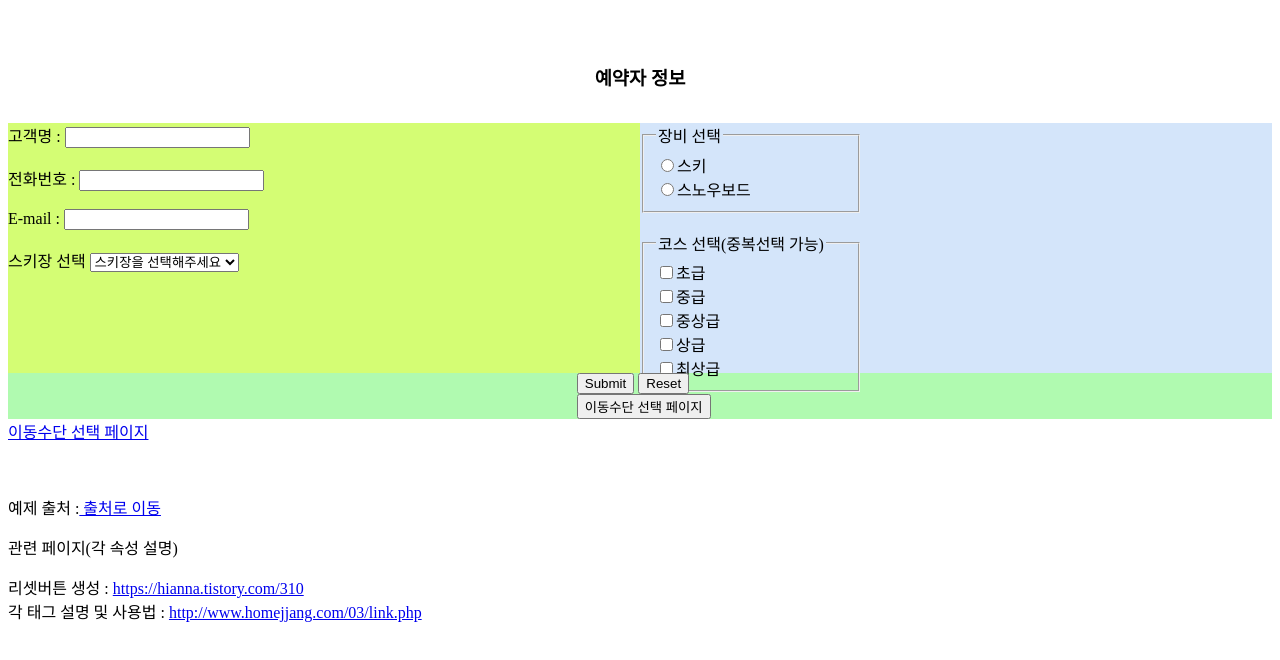
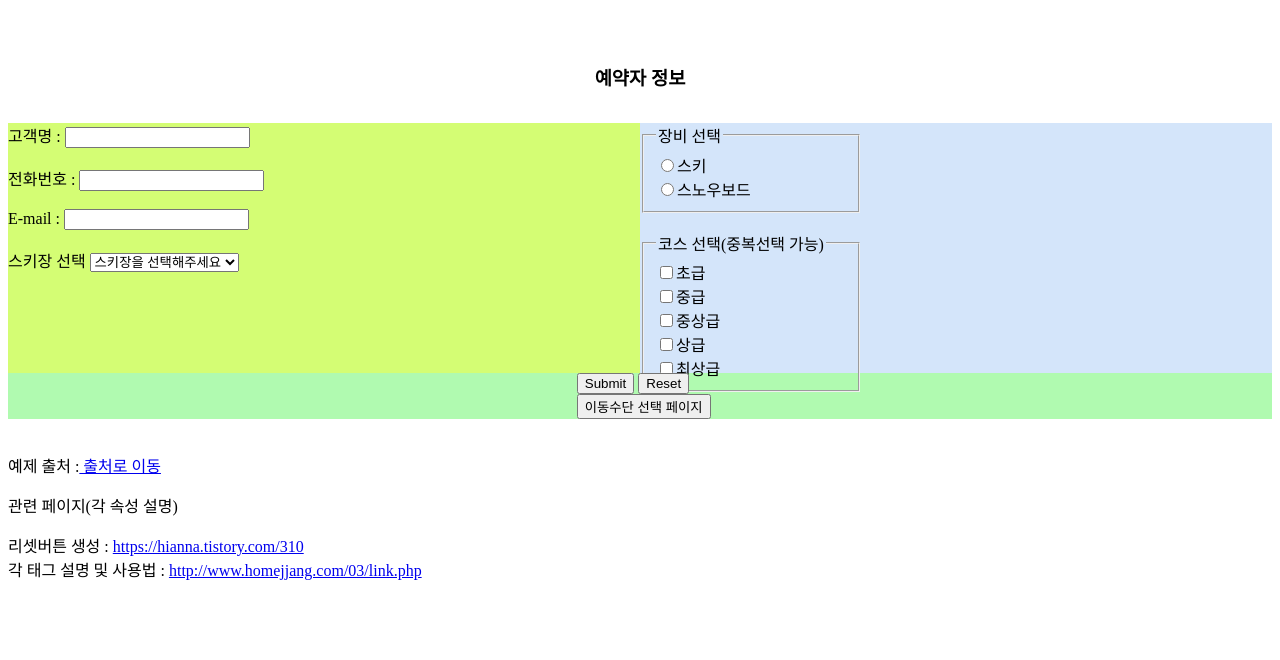
Before and after one commit to rudgns3210/web_html, a plain HTML site: page practice/index.html in a window 1280 px wide. Drawn offline with Linux system fonts and the light colour scheme.

Commit message:
Add files via upload

```diff
--- a/practice/index.html
+++ b/practice/index.html
@@ -80,7 +80,7 @@
             <button type="button" onclick="location.href='practice_by_myself(4.7_2).html'">이동수단 선택 페이지</button>
         </div>
 
-        <a href="practice_by_myself(4.7_2).html">이동수단 선택 페이지</a><br><br>
+        <!-- <a href="practice_by_myself(4.7_2).html">이동수단 선택 페이지</a><br><br>-->
 
         <p><br>예제 출처 :<a href="https://velog.io/@layssingcar/HTML-%EC%97%B0%EC%8A%B5%EB%AC%B8%EC%A0%9C" target="_blank"> 출처로 이동</a></p>
         <p>관련 페이지(각 속성 설명)</p>
```
